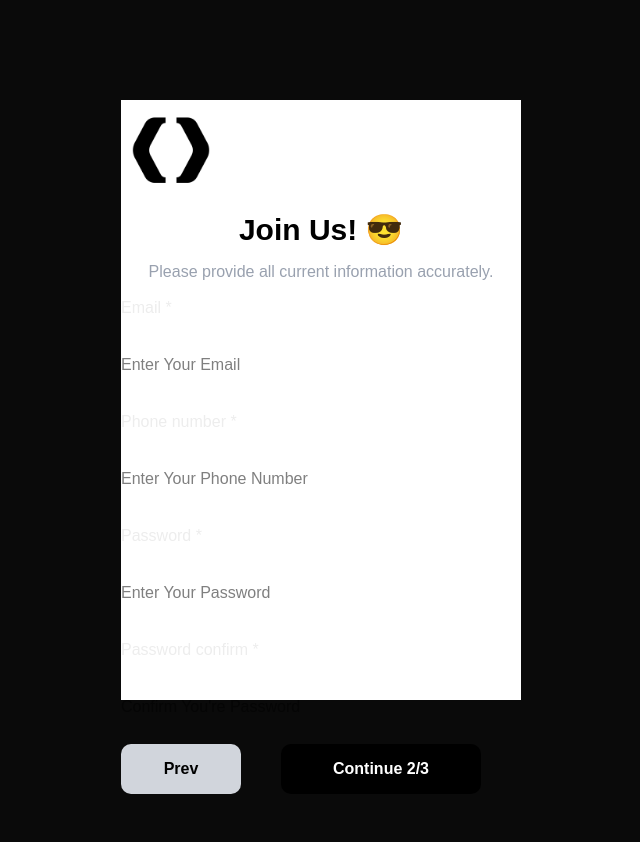
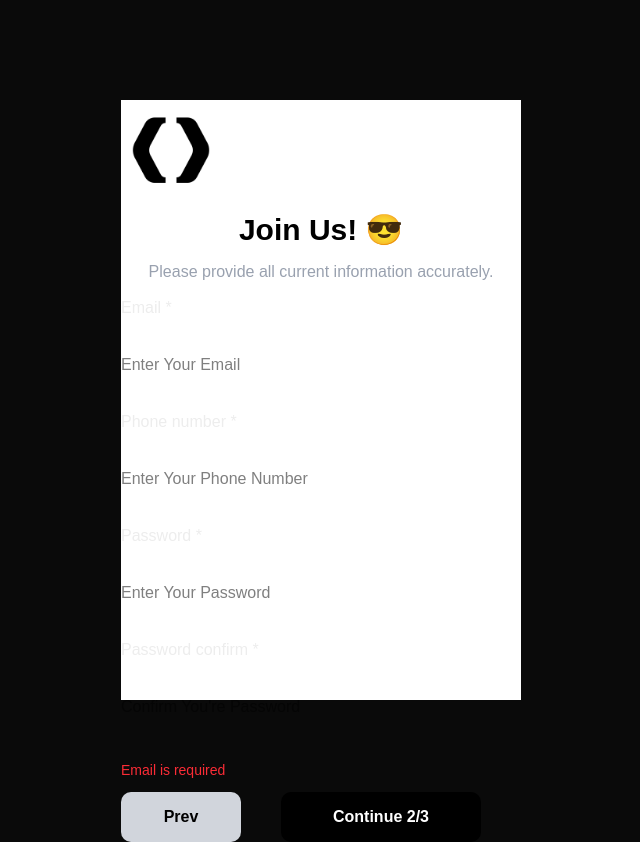
Before and after one commit to JinreP/Multi-Step-Form, a Next.js app: page / in a window 1280 px wide. Both pictures are taken after a click on the button "Continue 1/3". Shown: the whole page, without its empty margins (319-959 px from the left). Before the commit the page ends 800 px from the top, so only its background shows below. Built offline with nearby package versions, Linux system fonts and the light colour scheme.

Commit message:
style changed

```diff
--- a/src/app/page.jsx
+++ b/src/app/page.jsx
@@ -7,7 +7,6 @@ import { Buttons } from "../components/Buttons";
 
 export default function Home() {
   const [page, setPage] = useState(0);
-
   const [data, setData] = useState({
     FirstName: "",
     LastName: "",
--- a/src/components/StepTwo.jsx
+++ b/src/components/StepTwo.jsx
@@ -1,10 +1,14 @@
 export function Step2(props) {
   const { data, setData } = props;
+
+  let error = "";
+  if (!data.email){
+    error = "Email is required";
+  }
 
   return (
     <div className="flex flex-col gap-5 items-start justify-start">
       <label htmlFor="">Email *</label>
-
       <input
         type="text"
         className="w-[300px] h-[50px] text-black focus:border-blue-500 border-blue-500 "
@@ -12,8 +16,8 @@ export function Step2(props) {
         value={data.email}
         onChange={(e) => setData({ ...data, email: e.target.value })}
       />
+
       <label htmlFor="">Phone number *</label>
-
       <input
         type="number"
         className="w-[300px] h-[50px] text-black focus:border-blue-500 border-blue-500 "
@@ -22,7 +26,6 @@ export function Step2(props) {
         onChange={(e) => setData({ ...data, number: e.target.value })}
       />
       <label htmlFor="">Password *</label>
-
       <input
         type="password"
         className="w-[300px] h-[50px] text-black focus:border-blue-500 border-blue-500 "
@@ -31,7 +34,6 @@ export function Step2(props) {
         onChange={(e) => setData({ ...data, password: e.target.value })}
       />
       <label htmlFor="">Password confirm *</label>
-
       <input
         type="password"
         className="w-[300px] h-[50px] text-black focus:border-blue-500 border-blue-500 "
@@ -39,6 +41,9 @@ export function Step2(props) {
         value={data.confirmPass}
         onChange={(e) => setData({ ...data, confirmPass: e.target.value })}
       />
+      {error && (
+        <span className="text-red-500 text-sm mt-2">{error}</span>
+      )}
     </div>
   );
 }
```
